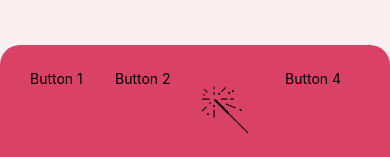
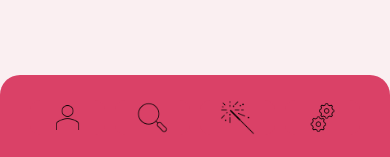
Before and after one commit to fathisahar/mchacks-24, a React Native app in the folder app/: screen /PetsDashboard in a window 390 px wide. Shown: the part 684-841 px from the top of the page. Built offline with nearby package versions, Linux system fonts and the light colour scheme.

Commit message:
finished nav bar

```diff
--- a/app/Page_PetsDashboard.js
+++ b/app/Page_PetsDashboard.js
@@ -60,19 +60,28 @@ const PetsDashboard = () => {
             <CustomButton title="go home" destination="Home" />
             <View style={styles.nav_container}>
                 <Pressable style={[styles.nav_button, { backgroundColor: '#DA4167'}]}>
-                    <Text style={styles.bottomButtonText}>Button 1</Text>
-                </Pressable>
-                <Pressable style={[styles.nav_button, { backgroundColor: '#DA4167'}]}>
-                    <Text style={styles.bottomButtonText}>Button 2</Text>
+                    <Image
+                    style={styles.nav_img}
+                    source={require('./resources/icons/profile.png')}
+                    />
                 </Pressable>
                 <Pressable style={[styles.nav_button, { backgroundColor: '#DA4167'}]}>
                     <Image
-                    style={styles.icon_img}
+                    style={styles.nav_img}
+                    source={require('./resources/icons/search.png')}
+                    />
+                </Pressable>
+                <Pressable style={[styles.nav_button, { backgroundColor: '#DA4167'}]}>
+                    <Image
+                    style={styles.nav_img}
                     source={require('./resources/icons/spark.png')}
                     />
                 </Pressable>
                 <Pressable style={[styles.nav_button, { backgroundColor: '#DA4167'}]}>
-                    <Text style={styles.navButtonText}>Button 4</Text>
+                    <Image
+                    style={styles.nav_img}
+                    source={require('./resources/icons/settings1.png')}
+                    />
                 </Pressable>
             </View>
         </View>
--- a/app/styles/styles.js
+++ b/app/styles/styles.js
@@ -197,12 +197,11 @@ const styles = StyleSheet.create({
       borderRadius: 10,
       padding: 0,
       marginHorizontal: 5,
+      alignItems: 'center',
   },
   nav_img: {
-    tintColor: '#FAEFF1',
-    width: 30,
-    height: 30,
-    marginTop: 15
+    width: 35,
+    height: 35,
   },
 
 });
```
